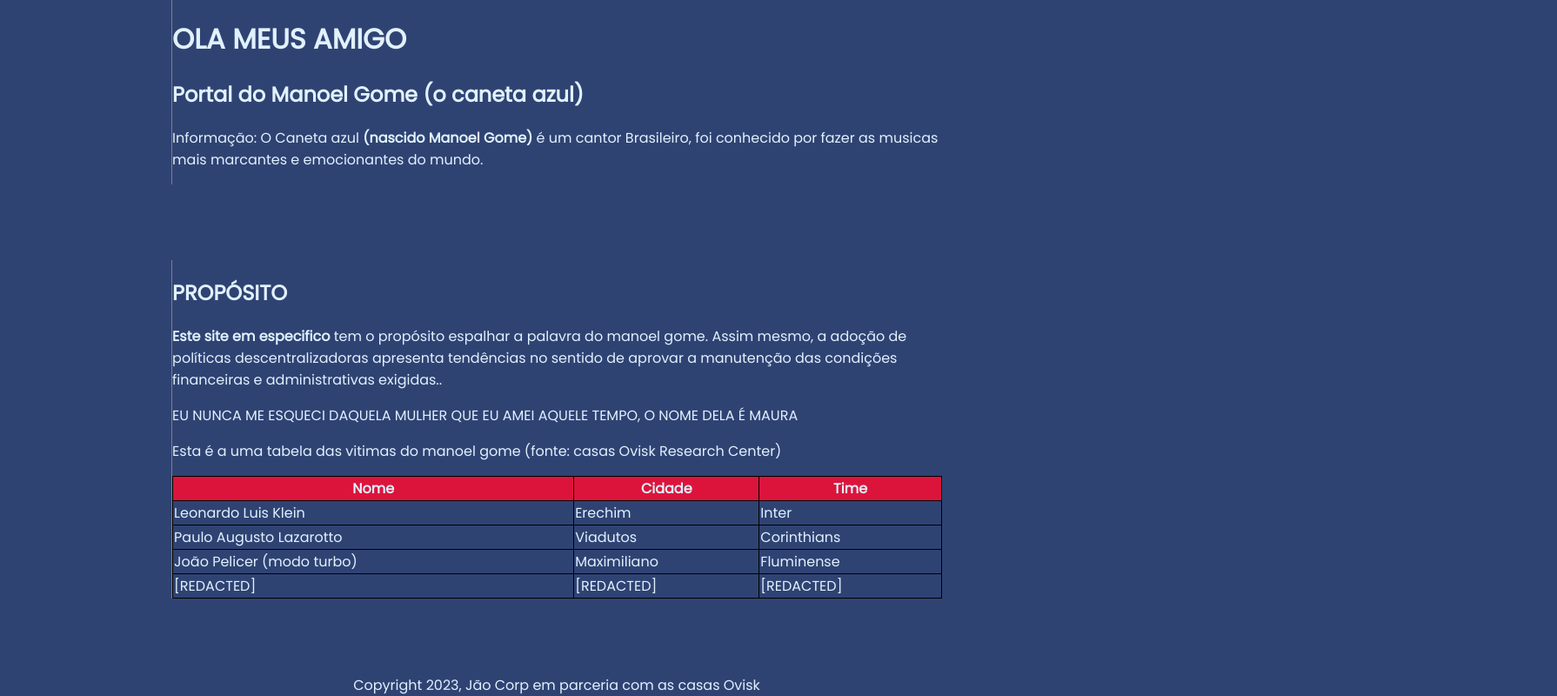
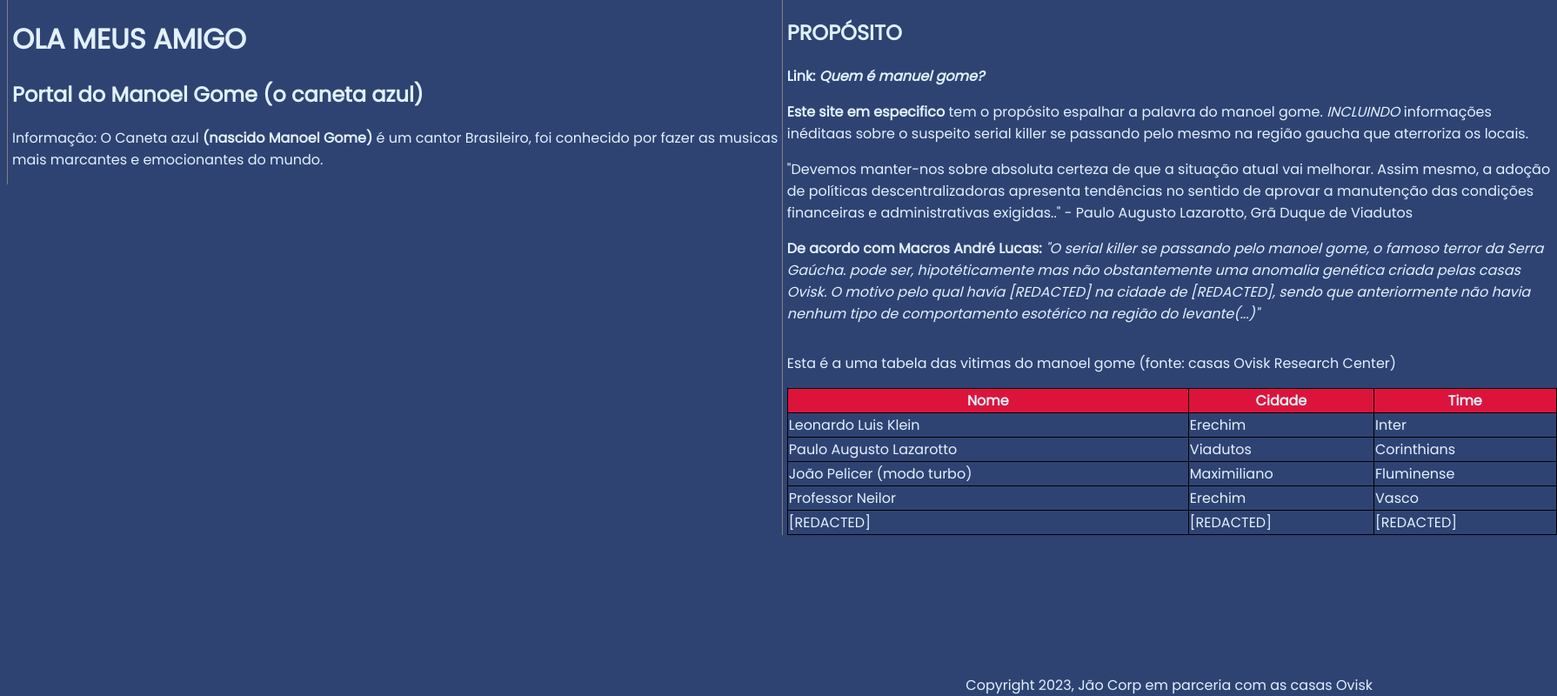
Before and after one commit to Zano221/ProgWeb-TDE-1, a plain HTML site: page index.html in a window 1280 px wide. Shown: the whole page at 87% size, 1790 px wide, since content can reach past the window. Drawn offline with Linux system fonts and the light colour scheme.

Commit message:
feat: im pretty sure i went way too far with this one, but it's so awesome, i might actually save it for the future, but i might tone down for the college project

```diff
--- a/index.html
+++ b/index.html
@@ -25,11 +25,17 @@
 
             <h2 class="titulo-generico">PROPÓSITO</h2>
 
-            <p class="paragrafo-generico"><b>Este site em especifico</b> tem o propósito espalhar a palavra do manoel gome.
-                Assim mesmo, a adoção de políticas descentralizadoras apresenta tendências no sentido de aprovar a manutenção das condições financeiras e administrativas exigidas..</p>
+            <a href="https://g1.globo.com/ma/maranhao/noticia/2023/02/28/saiba-quem-e-manoel-gomes-o-caneta-azul-que-viralizou-nas-redes-sociais-apos-o-lancamento-de-novas-musicas.ghtml"
+             id="link-manoel-info">Link: <i>Quem é manuel gome?</i></a>
+
+            <p class="paragrafo-generico"><b>Este site em especifico</b> tem o propósito espalhar a palavra do manoel gome. <i>INCLUINDO</i> informações inéditaas sobre o suspeito serial killer se passando pelo mesmo na região gaucha que aterroriza os locais.</p>
+                <p>"Devemos manter-nos sobre absoluta certeza de que a situação atual vai melhorar.
+                Assim mesmo, a adoção de políticas descentralizadoras apresenta tendências no sentido de aprovar a manutenção das condições financeiras e administrativas exigidas.." - Paulo Augusto Lazarotto, Grã Duque de Viadutos</p>
+
+            <p><b>De acordo com Macros André Lucas:</b> <i>"O serial killer se passando pelo manoel gome, o famoso terror da Serra Gaúcha. pode ser, hipotéticamente mas não obstantemente uma anomalia genética criada pelas casas Ovisk.
+                O motivo pelo qual havía [REDACTED] na cidade de [REDACTED], sendo que anteriormente não havia nenhum tipo de comportamento esotérico na região do levante(...)"</i></p>
 
         </section>
-        EU NUNCA ME ESQUECI DAQUELA MULHER QUE EU AMEI AQUELE TEMPO, O NOME DELA É MAURA
 
         <section id="secao-vitimas">
 
@@ -59,6 +65,11 @@
                     <td>Fluminense</td>
                 </tr>
                 <tr>
+                    <td>Professor Neilor</td>
+                    <td>Erechim</td>
+                    <td>Vasco</td>
+                </tr>
+                <tr>
                     <td>[REDACTED]</td>
                     <td>[REDACTED]</td>
                     <td>[REDACTED]</td>
--- a/main.css
+++ b/main.css
@@ -15,10 +15,26 @@ body {
 header, main{
     width: 70%;
     border-left: 1px solid grey;
+    padding-left: 5px;
 }
 
 #titulo-principal, section {
 
+}
+
+a:link {
+    text-decoration: none;
+}
+
+
+
+#link-manoel-info {
+    font-weight: bolder;
+    color: #e1f1fd;
+}
+
+#link-manoel-info:hover {
+    color: crimson;
 }
 
 #secao-vitimas {
```
